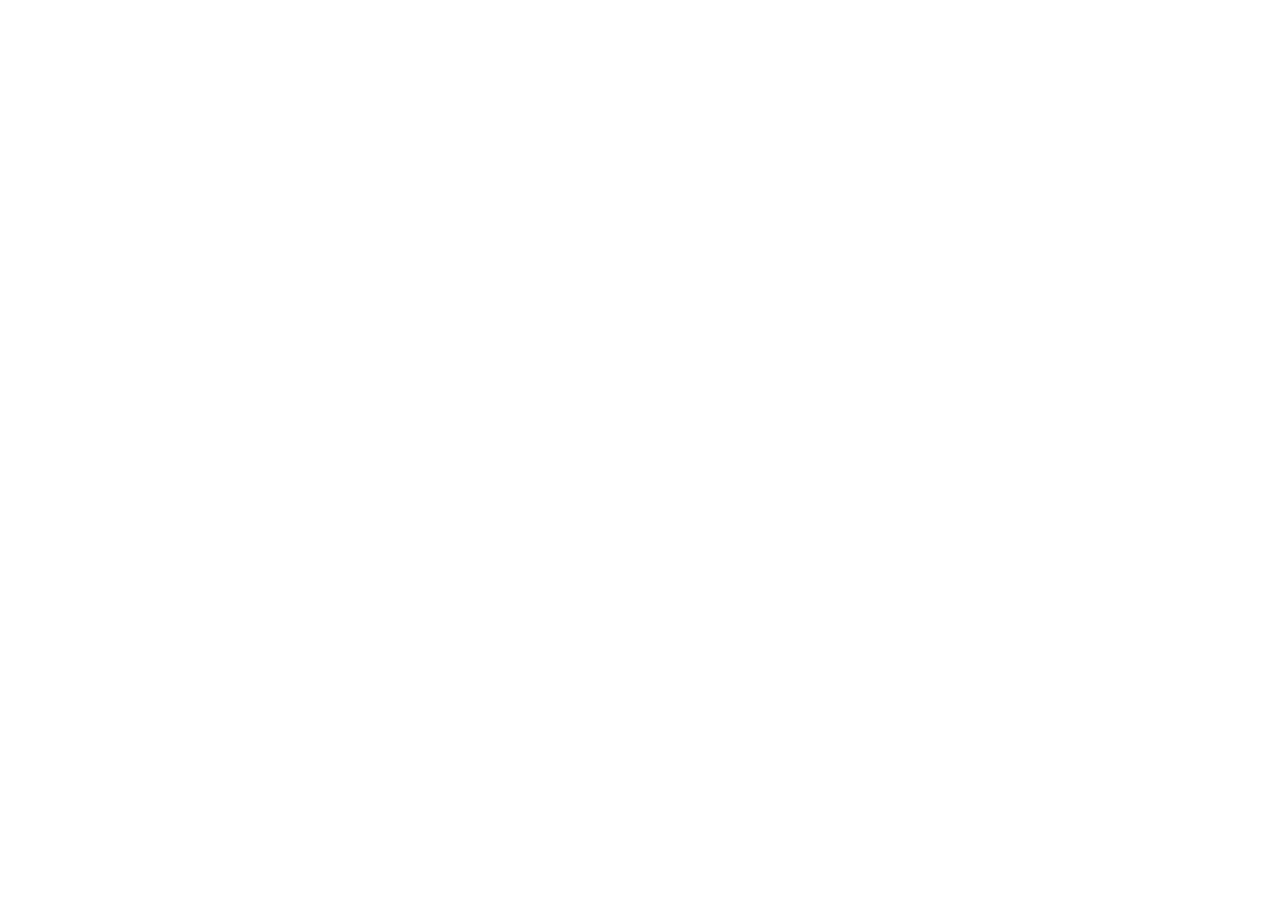
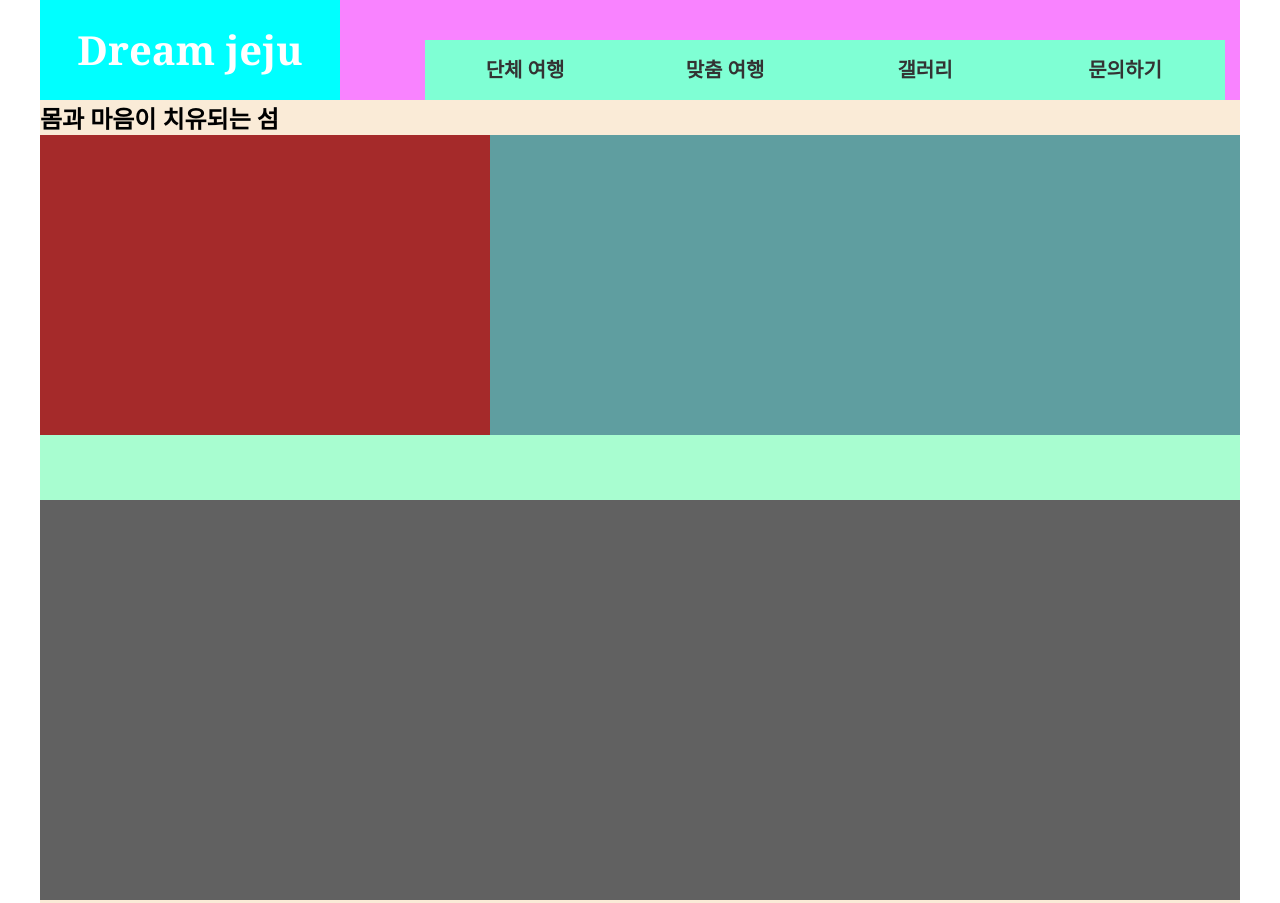
Before and after one commit to Leesuhyeon1123/layout_ex1, a plain HTML site: page index.html in a window 1280 px wide. Shown: the top 903 px of the page. Before the commit the page ends 800 px from the top, so only its background shows below. Drawn offline with Linux system fonts and the light colour scheme.

Commit message:
레이아웃 영역
상단 완료/메인 영역 수정중

```diff
--- a/css/style.css
+++ b/css/style.css
@@ -1 +1,122 @@
 @charset "utf-8";
+* {
+  padding: 0;
+  margin: 0;
+  box-sizing: border-box;
+}
+ul,
+li {
+  list-style: none;
+}
+a {
+  color: #333;
+  text-decoration: none;
+}
+/* 전체 레이아웃 */
+.container {
+  width: 1200px;
+  height: 1000px;
+  background-color: antiquewhite;
+  margin: auto;
+}
+/* 상단 */
+.header {
+  width: 100%;
+  height: 100px;
+  background-color: #045;
+}
+/* 로고 */
+.logo {
+  width: 300px;
+  background-color: aqua;
+  float: left;
+}
+.logo h1 {
+  font-size: 40px;
+  color: #fff;
+  font-family: Georgia, "Times New Roman", Times, serif;
+  line-height: 100px;
+  text-align: center;
+}
+/* 메뉴 */
+nav {
+  position: relative;
+  width: 900px;
+  background-color: rgb(249, 131, 255);
+  float: right;
+  height: 100%;
+}
+#topmenu {
+  position: absolute;
+  top: 0;
+  right: 15px;
+  width: calc(100% - 100px);
+  height: 60px;
+  background-color: red;
+  margin-top: 40px;
+}
+#topmenu li a {
+  width: calc(100% / 4);
+  float: left;
+  /* height: 60px; */
+  line-height: 60px;
+  background-color: aquamarine;
+  font-size: 20px;
+  font-weight: bold;
+  text-align: center;
+}
+#topmenu li a:hover {
+  background-color: rgb(90, 196, 161);
+  color: #fff;
+}
+.logo h1:hover {
+  background-color: #045;
+}
+/* 메인 */
+.contents {
+  width: 100%;
+  height: 800px;
+  background-color: rgb(250, 215, 255);
+}
+/* 힐링 */
+.healing {
+  width: 100%;
+  height: calc(100% / 2);
+  background-color: rgb(168, 253, 208);
+}
+/* 액티비티 */
+.activity {
+  width: 100%;
+  height: calc(100% / 2);
+  background-color: rgb(97, 97, 97);
+}
+.healing h2 {
+  background-color: antiquewhite;
+}
+/* 설명 */
+.decription {
+  width: 100%;
+  height: 300px;
+  background-color: cadetblue;
+}
+.dec-img {
+  float: left;
+  width: 450px;
+  height: 100%;
+  background-color: brown;
+}
+.dec-detail {
+  float: left;
+  width: calc(100% -450px);
+  height: 100%;
+  background-color: chartreuse;
+}
+.detail-top {
+  height: calc(100% / 2);
+  background-color: cornflowerblue;
+}
+.detail-bottom {
+  height: calc(100% / 2);
+  background-color: deeppink;
+}
+/* 하단 */
--- a/index.html
+++ b/index.html
@@ -1,11 +1,62 @@
 <!DOCTYPE html>
 <html lang="ko">
-<head>
-    <meta charset="UTF-8">
-    <meta name="viewport" content="width=device-width, initial-scale=1.0">
-    <title>Document</title>
-</head>
-<body>
-    <!-- 레이아웃 연습 -->
-</body>
+  <head>
+    <meta charset="UTF-8" />
+    <meta name="viewport" content="width=device-width, initial-scale=1.0" />
+    <title>dream jeju</title>
+    <link rel="stylesheet" href="css/style.css" />
+  </head>
+
+  <body>
+    <!-- 전체 레이아웃 -->
+    <div class="container">
+      <!--상단 -->
+      <header class="header">
+        <!-- 로고 -->
+        <div class="logo">
+          <a href="#">
+            <h1>Dream jeju</h1>
+          </a>
+        </div>
+
+        <!-- 메뉴 -->
+        <nav>
+          <ul id="topmenu">
+            <li><a href="#">단체 여행</a></li>
+            <li><a href="#">맞춤 여행</a></li>
+            <li><a href="#">갤러리</a></li>
+            <li><a href="#">문의하기</a></li>
+          </ul>
+        </nav>
+      </header>
+      <!-- 메인 -->
+      <main class="contents">
+        <!-- 힐링 -->
+        <section class="healing">
+          <!-- 제목 -->
+          <h2>몸과 마음이 치유되는 섬</h2>
+          <!-- 설명 -->
+          <div class="decription">
+            <!-- 설명 이미지 -->
+            <div class="dec-img">
+              <img src="" alt="" />
+            </div>
+            <!-- 자세한 설명 -->
+             <div class="dec-detail">
+                <!-- top -->
+                 <div class="detail-top"></div>
+                 <!-- bottom -->
+                 <div class="detail-bottom"></div>
+             </div>
+          </div>
+        </section>
+        <!-- 액티비티 -->
+        <section class="activity"></section>
+      </main>
+
+      <!-- 하단 -->
+      <footer class="footer"></footer>
+      <footer></footer>
+    </div>
+  </body>
 </html>
```
